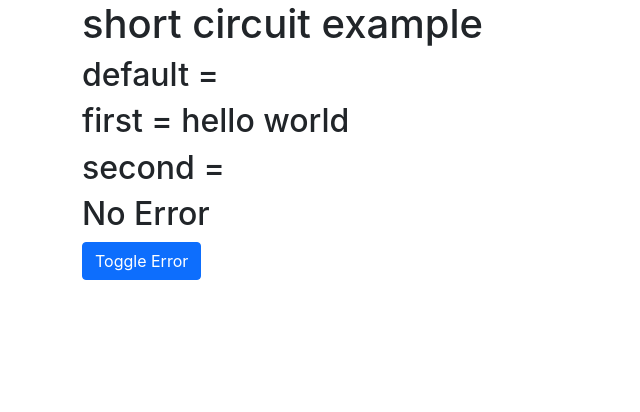
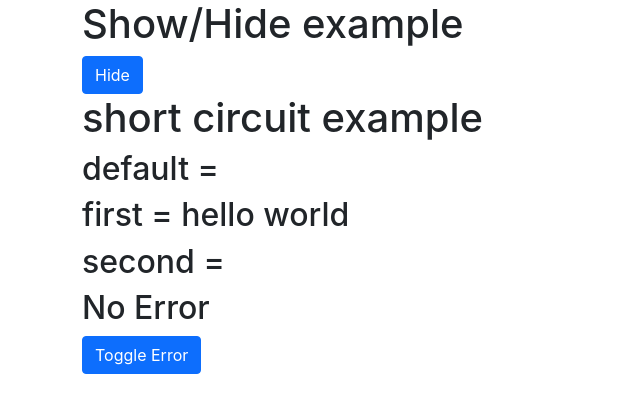
Before and after one commit to jayeshgarg/react-template, a React app: page / in a window 1280 px wide. Shown: the top 412 px of the page, without its empty margins (0-640 px from the left). Built offline with nearby package versions, Linux system fonts and the light colour scheme.

Commit message:
Conditional render - show/hide component on btn click

```diff
--- a/src/app.jsx
+++ b/src/app.jsx
@@ -2,7 +2,7 @@ import React from 'react'
 
 import '../node_modules/bootstrap/dist/css/bootstrap.min.css'
 import './App.css'
-import Example from './components/advance/10'
+import Example from './components/advance/11'
 
 function App() {
     return (
--- a/src/components/advance/10.jsx
+++ b/src/components/advance/10.jsx
@@ -12,6 +12,14 @@ const ConditionalRenderingShortCircuitExample = () => {
     //short circuit evaluation similar to C-language
     const firstValue = text || 'hello world' // if text is true, then text else 'hello world'
     const secondValue = text && 'hello world' // if text is true, then 'hello world' else undefined/void
+
+    useEffect(() => {
+        console.log('10 got loaded')
+        return () => {
+            console.log('10 got unloaded')
+        }
+    }, [])
+
     return (
         <>
             <h1>short circuit example</h1>
--- /dev/null
+++ b/src/components/advance/11.jsx
@@ -0,0 +1,23 @@
+import React, { useEffect, useState } from 'react'
+import 'regenerator-runtime'
+
+import Panel from './10'
+
+const ConditionalRenderingShowHideExample = () => {
+    const [show, setShow] = useState(false)
+
+    const showHide = () => {
+        setShow(!show)
+    }
+
+    return (
+        <>
+            <h1>Show/Hide example</h1>
+            <button className='btn btn-primary' onClick={showHide}>
+                {show ? 'Show' : 'Hide'}
+            </button>
+            {!show && <Panel />}
+        </>
+    )
+}
+export default ConditionalRenderingShowHideExample
```
